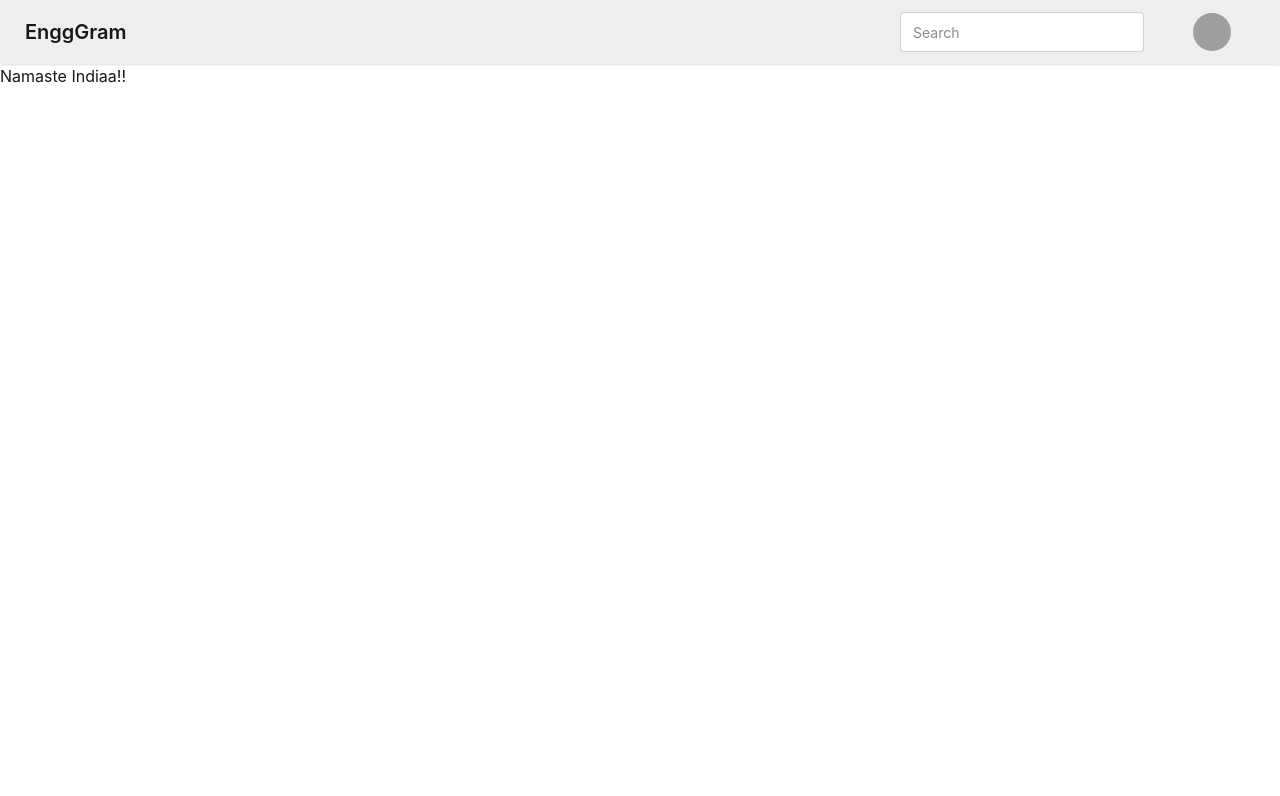
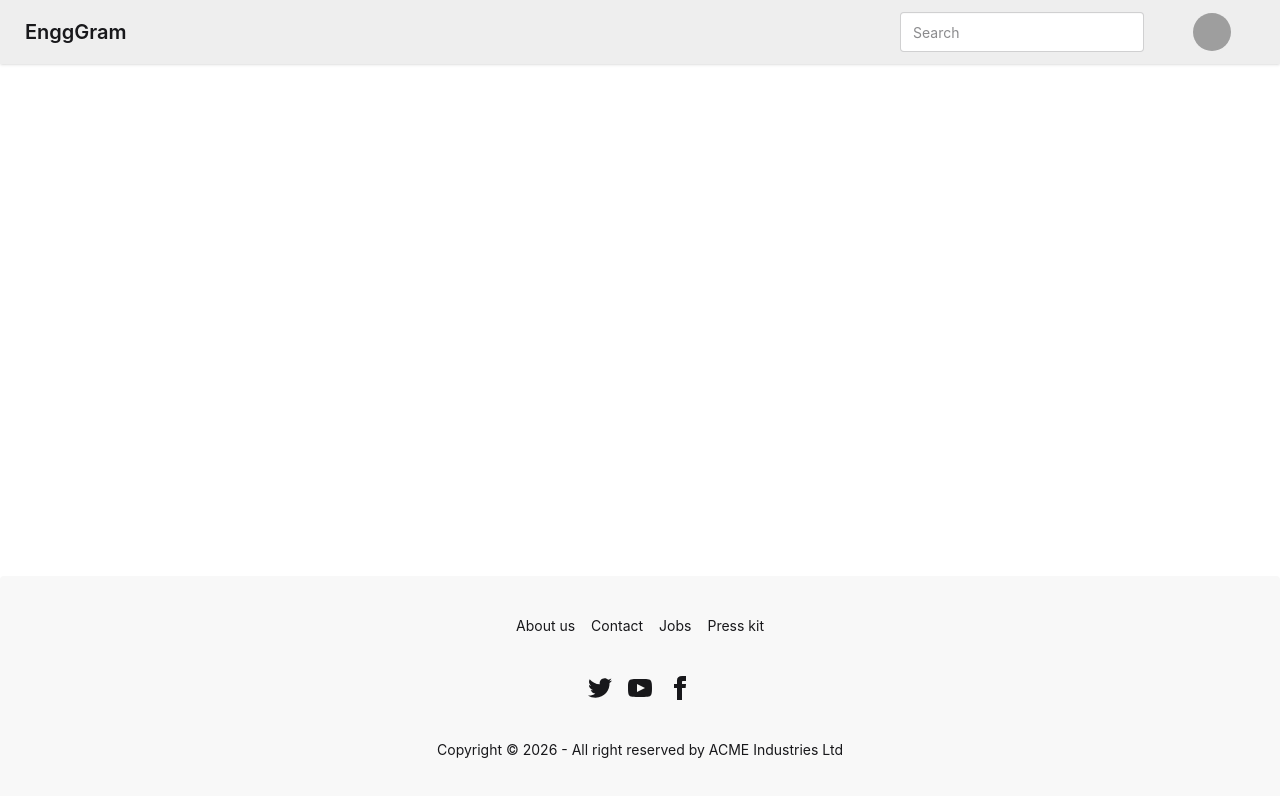
Before and after one commit to Adarsh-hash610/EnggGram---Web-UI, a React (Vite) app: page / in a window 1280 px wide. Shown: the top 796 px of the page. Built offline with nearby package versions, Linux system fonts and the light colour scheme; grey boxes are pictures that could not be loaded.

Commit message:
Added the footer to our app

```diff
--- a/src/App.jsx
+++ b/src/App.jsx
@@ -16,7 +16,7 @@
           </Route>
         </Routes>
       </BrowserRouter>
-      <h1>Namaste Indiaa!!</h1>
+
     </>
   );
 }
--- a/src/Body.jsx
+++ b/src/Body.jsx
@@ -1,10 +1,12 @@
 import { Outlet } from "react-router";
 import NavBar from "./NavBar";
+import Footer from "./Footer";
 const Body = () =>{
     return(
         <div>
             <NavBar/>
             <Outlet/>
+            <Footer/>
         </div>
     )
 }
--- /dev/null
+++ b/src/Footer.jsx
@@ -0,0 +1,56 @@
+const Footer = ()=>{
+    return(
+        <footer className="footer footer-horizontal footer-center bg-base-200 text-base-content rounded p-10 fixed bottom-0">
+  <nav className="grid grid-flow-col gap-4">
+    <a className="link link-hover">About us</a>
+    <a className="link link-hover">Contact</a>
+    <a className="link link-hover">Jobs</a>
+    <a className="link link-hover">Press kit</a>
+  </nav>
+  <nav>
+    <div className="grid grid-flow-col gap-4">
+      <a>
+        <svg
+          aria-label="Twitter"
+          xmlns="http://www.w3.org/2000/svg"
+          width="24"
+          height="24"
+          viewBox="0 0 24 24"
+          className="fill-current">
+          <path
+            d="M24 4.557c-.883.392-1.832.656-2.828.775 1.017-.609 1.798-1.574 2.165-2.724-.951.564-2.005.974-3.127 1.195-.897-.957-2.178-1.555-3.594-1.555-3.179 0-5.515 2.966-4.797 6.045-4.091-.205-7.719-2.165-10.148-5.144-1.29 2.213-.669 5.108 1.523 6.574-.806-.026-1.566-.247-2.229-.616-.054 2.281 1.581 4.415 3.949 4.89-.693.188-1.452.232-2.224.084.626 1.956 2.444 3.379 4.6 3.419-2.07 1.623-4.678 2.348-7.29 2.04 2.179 1.397 4.768 2.212 7.548 2.212 9.142 0 14.307-7.721 13.995-14.646.962-.695 1.797-1.562 2.457-2.549z"></path>
+        </svg>
+      </a>
+      <a>
+        <svg
+          aria-label="YouTube"
+          xmlns="http://www.w3.org/2000/svg"
+          width="24"
+          height="24"
+          viewBox="0 0 24 24"
+          className="fill-current">
+          <path
+            d="M19.615 3.184c-3.604-.246-11.631-.245-15.23 0-3.897.266-4.356 2.62-4.385 8.816.029 6.185.484 8.549 4.385 8.816 3.6.245 11.626.246 15.23 0 3.897-.266 4.356-2.62 4.385-8.816-.029-6.185-.484-8.549-4.385-8.816zm-10.615 12.816v-8l8 3.993-8 4.007z"></path>
+        </svg>
+      </a>
+      <a>
+        <svg
+          aria-label="Facebook"
+          xmlns="http://www.w3.org/2000/svg"
+          width="24"
+          height="24"
+          viewBox="0 0 24 24"
+          className="fill-current">
+          <path
+            d="M9 8h-3v4h3v12h5v-12h3.642l.358-4h-4v-1.667c0-.955.192-1.333 1.115-1.333h2.885v-5h-3.808c-3.596 0-5.192 1.583-5.192 4.615v3.385z"></path>
+        </svg>
+      </a>
+    </div>
+  </nav>
+  <aside>
+    <p>Copyright © {new Date().getFullYear()} - All right reserved by ACME Industries Ltd</p>
+  </aside>
+</footer>
+    )
+};
+export default Footer;
```
Also changed, not shown: 1 other file (tests, documents, lock files or other folders).
